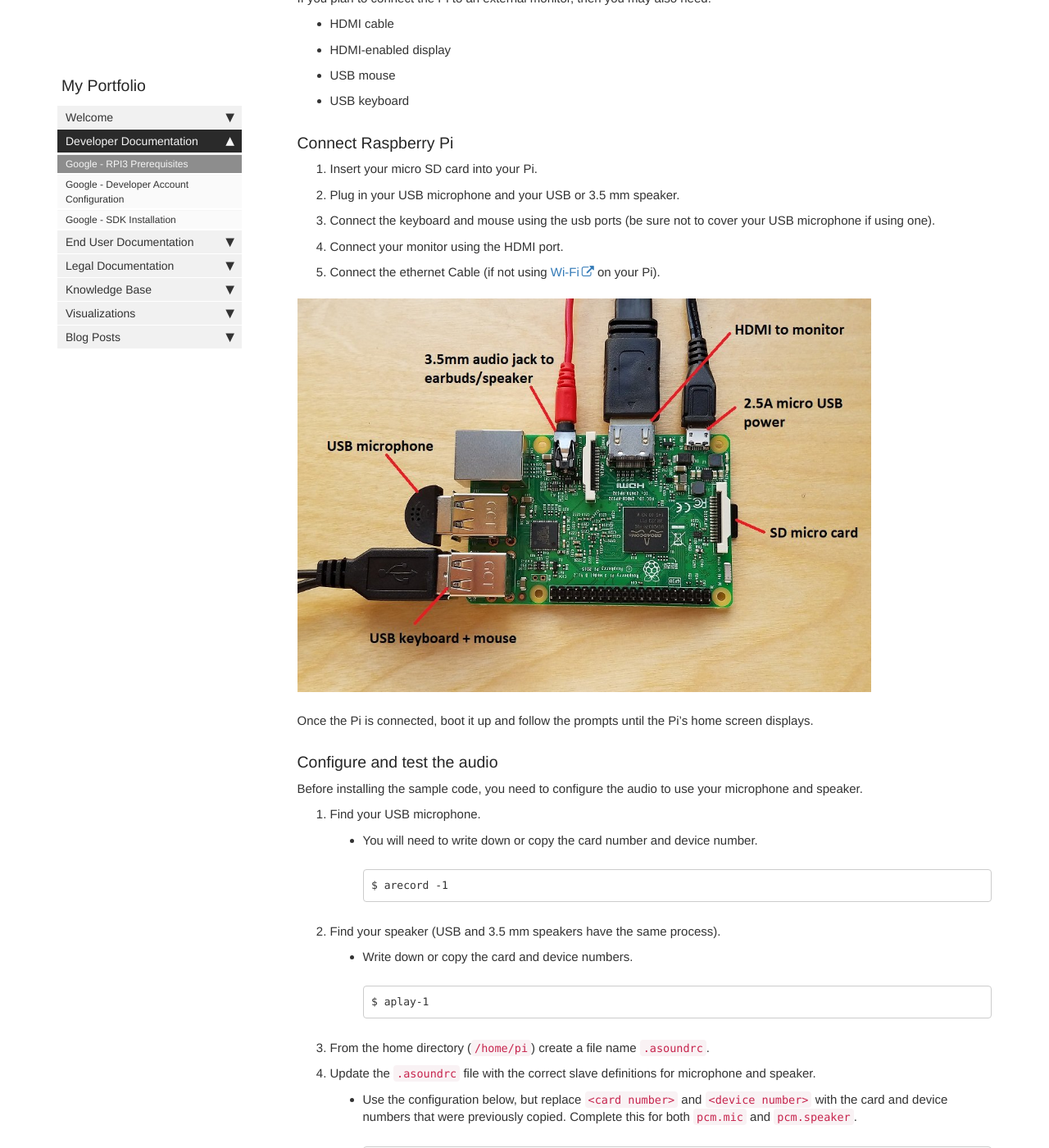
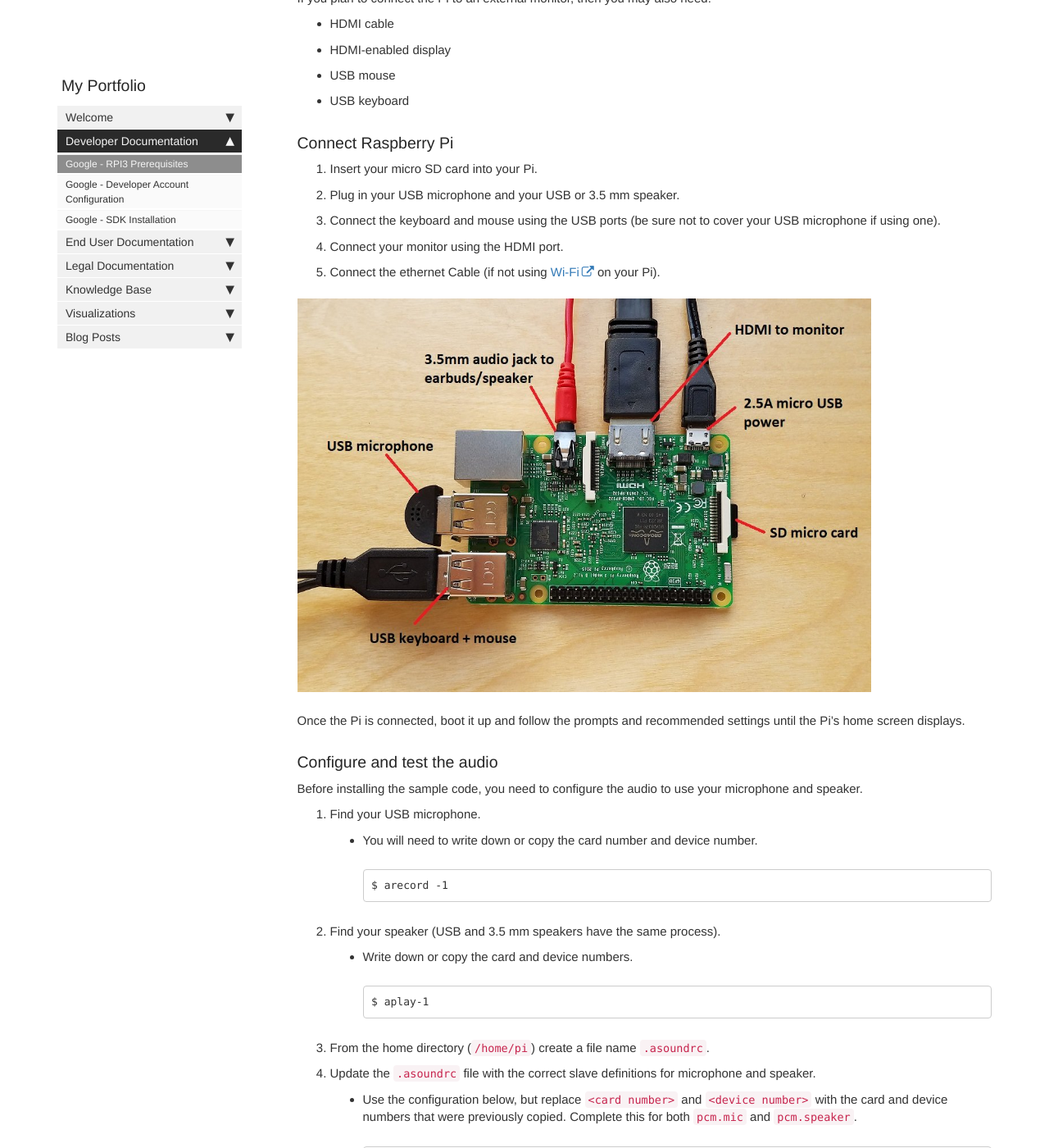
Before and after one commit to mr7brown/agb.github.io, a Jekyll site: the page built from pages/mydoc/mydoc_google_rpi3.md, in a window 1280 px wide and 1400 px high, scrolled down 788 px. Shown: the whole window at 82% size. Built offline with Jekyll 4.4.1, drawn with Linux system fonts in a browser that asks for light colours; nearby versions of some CDN libraries; comment, search, counter and statistics services are not loaded; some of the changed text lies outside the part shown.

Commit message:
updated the rpi3 instructions with better languuage

````diff
--- a/pages/mydoc/mydoc_google_rpi3.md
+++ b/pages/mydoc/mydoc_google_rpi3.md
@@ -36,7 +36,7 @@
 
 1. Insert your micro SD card into your Pi.
 2. Plug in your USB microphone and your USB or 3.5 mm speaker.
-3. Connect the keyboard and mouse using the usb ports (be sure not to cover your
+3. Connect the keyboard and mouse using the USB ports (be sure not to cover your
 USB microphone if using one).
 4. Connect your monitor using the HDMI port.
 5. Connect the ethernet Cable (if not using [Wi-Fi](https://www.raspberrypi.org/documentation/configuration/wireless/desktop.md)
@@ -44,8 +44,8 @@
 
 {% include image.html file="rpi3_.jpg" alt="Example RPI3" %}
 <br>
-Once the Pi is connected, boot it up and follow the prompts until the Pi's home
-screen displays.
+Once the Pi is connected, boot it up and follow the prompts and recommended
+settings until the Pi's home screen displays.
 
 ### Configure and test the audio
 
@@ -91,8 +91,8 @@
 ```
 $ speaker-test -t wav
 ```
-* If you do not hear a sound, try adjusting the volume. Press the up arrow key
-to set the playback volume level to around 70.
+* If you do not hear a sound, try adjusting the volume. (Press the up arrow key
+to set the playback volume level to around 70.)
 ```
 $ alsamixer
 ```
````
